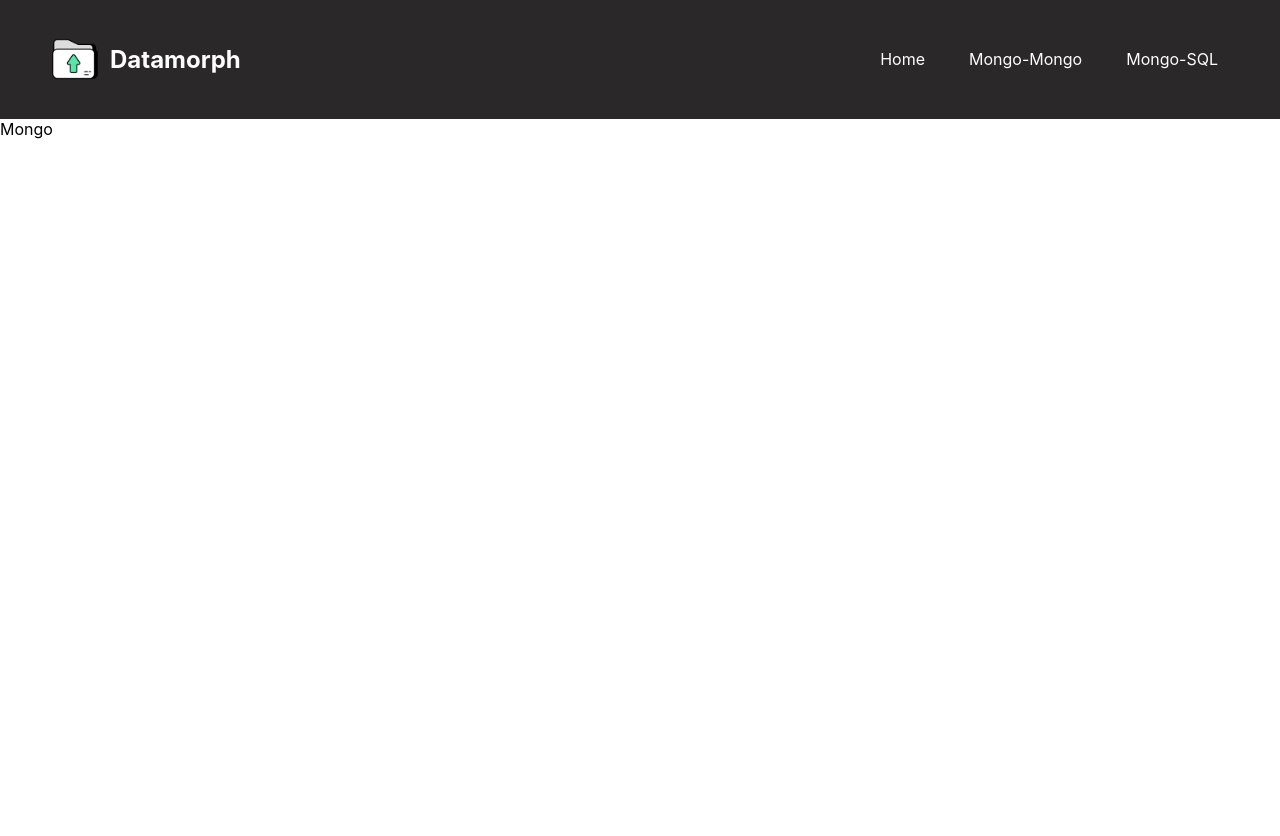
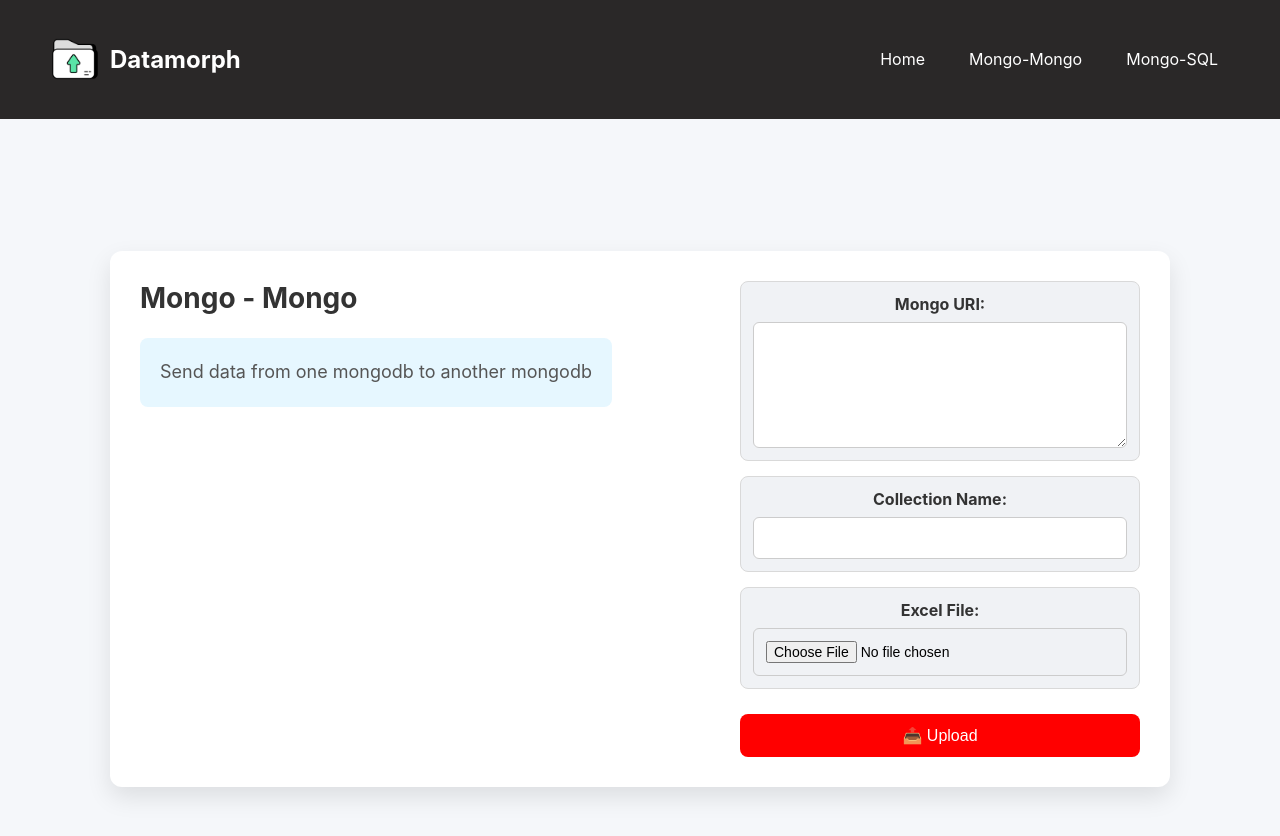
Before and after one commit to N00rAhmed/Import-Export-Tool, a React (Create React App) app: page /mongo in a window 1280 px wide. Shown: the top 836 px of the page. Before the commit the page ends 800 px from the top, so only its background shows below. Built offline with nearby package versions, Linux system fonts and the light colour scheme.

Commit message:
added some ui to mongo page

```diff
--- a/src/Mongo.js
+++ b/src/Mongo.js
@@ -1,8 +1,118 @@
-import React from 'react'
+import React, { useState } from "react";
+import axios from "axios";
+import "./App.css"
 
+
+// allow to send data from one mongodb to another mongodb
 function Mongo() {
+    const [file, setFile] = useState(null);
+    const [mongoURI, setMongoURI] = useState("");
+    const [collectionName, setCollectionName] = useState("");
+    const [message, setMessage] = useState("");
+
+
+    const handleFileChange = (e) => {
+        setFile(e.target.files[0]);
+    };
+
+    const handleUpload = async (e) => {
+        e.preventDefault();
+
+        if (!file || !mongoURI || !collectionName) {
+            setMessage("please provide all the required inputs");
+            return;
+        }
+
+        const formdata = new FormData();
+        formdata.append("file", file);
+        formdata.append("mongoURI", mongoURI);
+        formdata.append("collectionName", collectionName);
+
+        try {
+            const response = await axios.post("http://localhost:5000/upload", formdata, {
+                headers: { "Content-Type": "multipart/form-data" },
+            });
+            setMessage(response.data.message);
+        } catch (error) {
+            setMessage(error.response ? error.response.data.message : "Error uploading file");
+        }
+    };
+
+    const handleExport = async () => {
+        if (!mongoURI || !collectionName) {
+            setMessage("Please provide Mongo URI and collection name");
+            return;
+        }
+
+        try {
+            const response = await axios.get("http://localhost:5000/export", {
+                params: { mongoURI, collectionName },
+                responseType: "blob", // Important for handling binary data
+            });
+
+            // Create a link element and trigger the download
+            const url = window.URL.createObjectURL(new Blob([response.data]));
+            const link = document.createElement("a");
+            link.href = url;
+            link.setAttribute("download", `${collectionName}.xlsx`);
+            document.body.appendChild(link);
+            link.click();
+            link.remove();
+
+            setMessage("Data exported successfully!");
+        } catch (error) {
+            setMessage(error.response ? error.response.data.message : "Error exporting data");
+        }
+    };
+
+
+
   return (
-    <div>Mongo</div>
+        <div className="App">
+          <div className="container">
+            <div className="content">
+              <div className="left-section">
+                <h2>Mongo - Mongo</h2>
+                <p className="description">
+                    Send data from one mongodb to another mongodb
+                </p>
+              </div>
+              <form className="inputSection" onSubmit={handleUpload}>
+                <div className="inputcontainer">
+                  <label>Mongo URI:</label>
+                  <textarea
+                    style={{ height: "100px" }}
+                    value={mongoURI}
+                    onChange={(e) => setMongoURI(e.target.value)}
+                    required
+                  />
+                </div>
+                <div className="inputcontainer">
+                  <label>Collection Name:</label>
+                  <input
+                    type="text"
+                    value={collectionName}
+                    onChange={(e) => setCollectionName(e.target.value)}
+                    required
+                  />
+                </div>
+                <div className="inputcontainer">
+                  <label>Excel File:</label>
+                  <input type="file" accept=".xlsx, .xls" onChange={handleFileChange} required />
+                </div>
+                <button className="upload-btn" type="submit">
+                  📤 Upload
+                </button>
+              </form>
+            </div>
+
+            {/* <button className="export-btn" onClick={handleExport}>
+              📥 Export to Excel
+            </button> */}
+
+            {message && <p className="message">{message}</p>}
+          </div>
+        </div>
   )
 }
 
--- a/src/MongoSQL.js
+++ b/src/MongoSQL.js
@@ -1,8 +1,10 @@
 import React from 'react'
-
+// allow to send data from mongo to sql
 function MongoSQL() {
   return (
-    <div>MongoSQL</div>
+    <div>
+        MongoSQL
+    </div>
   )
 }
 
```
